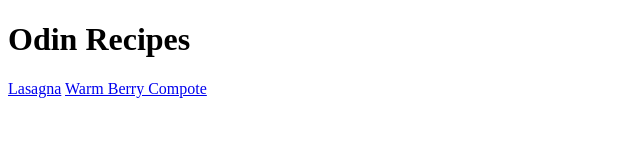
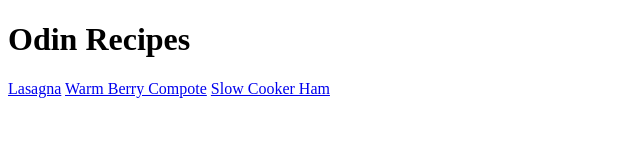
Before and after one commit to R3ndrex/Odin-Recipes, a plain HTML site: page foundations-recipes/index.html in a window 1280 px wide. Shown: the whole page, without its empty margins (0-640 px from the left). Drawn offline with Linux system fonts and the light colour scheme.

Commit message:
Add link to slow-cooker-ham.html

```diff
--- a/foundations-recipes/index.html
+++ b/foundations-recipes/index.html
@@ -11,5 +11,6 @@
 		<a href="./recipes/warm-berry-compote.html"
 			>Warm Berry Compote</a
 		>
+		<a href="./recipes/slow-cooker-ham.html">Slow Cooker Ham</a>
 	</body>
 </html>
```
